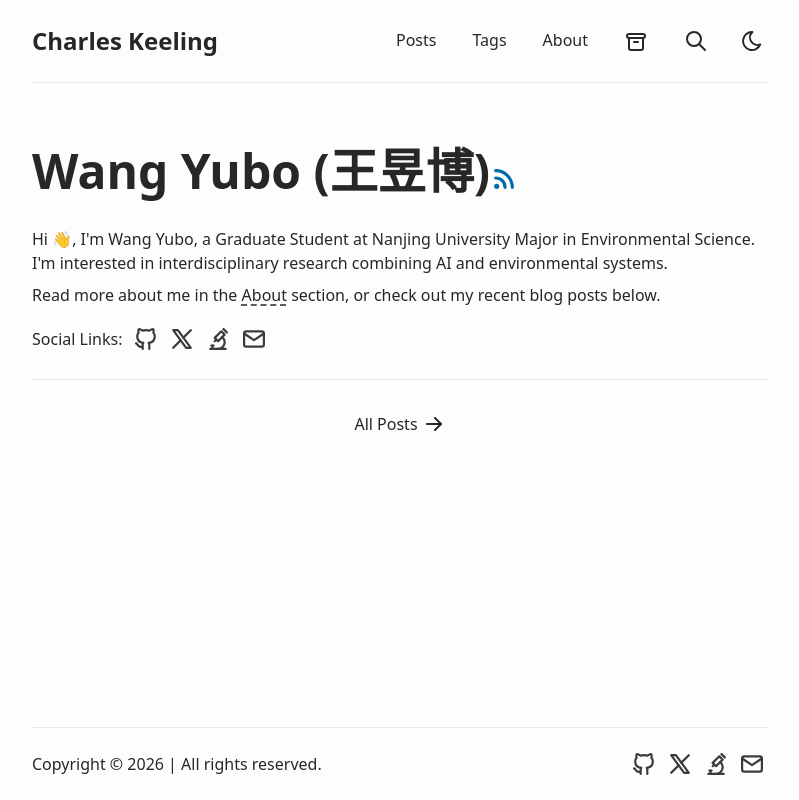
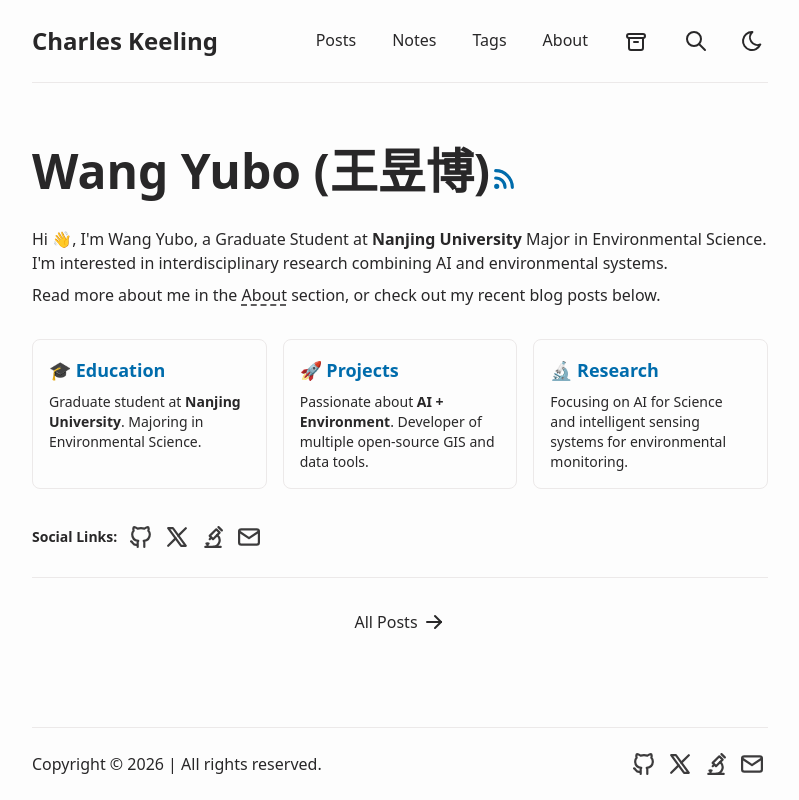
Before and after one commit to CharlesKeeling65/CharlesKeeling65.github.io, an Astro site: page / in a window 1280 px wide. Shown: the whole page, without its empty margins (240-1039 px from the left). Built offline with nearby package versions, Linux system fonts and the light colour scheme; Astro itself is replaced by a stand-in of ours.

Commit message:
feat: add Notes to navbar and Highlights to homepage

```diff
--- a/src/components/Header.astro
+++ b/src/components/Header.astro
@@ -74,6 +74,11 @@ const isActive = (path: string) => {
         <li class="col-span-2">
           <a href="/posts" class:list={{ "active-nav": isActive("/posts") }}>
             Posts
+          </a>
+        </li>
+        <li class="col-span-2">
+          <a href="/notes" class:list={{ "active-nav": isActive("/notes") }}>
+            Notes
           </a>
         </li>
         <li class="col-span-2">
--- a/src/pages/index.astro
+++ b/src/pages/index.astro
@@ -42,7 +42,7 @@ const recentPosts = sortedPosts.filter(({ data }) => !data.featured);
       </a>
 
       <p>
-        Hi 👋, I'm Wang Yubo, a Graduate Student at Nanjing University Major in Environmental Science.
+        Hi 👋, I'm Wang Yubo, a Graduate Student at <b>Nanjing University</b> Major in Environmental Science.
         I'm interested in interdisciplinary research combining AI and environmental systems.
       </p>
       <p class="mt-2">
@@ -54,11 +54,28 @@ const recentPosts = sortedPosts.filter(({ data }) => !data.featured);
           About
         </LinkButton> section, or check out my recent blog posts below.
       </p>
+
+      <!-- Career Highlights Section -->
+      <div class="mt-8 grid grid-cols-1 gap-4 sm:grid-cols-3">
+        <div class="rounded-lg border border-border p-4 transition-all hover:border-accent">
+          <h3 class="mb-2 text-lg font-bold text-accent">🎓 Education</h3>
+          <p class="text-sm">Graduate student at <b>Nanjing University</b>. Majoring in Environmental Science.</p>
+        </div>
+        <div class="rounded-lg border border-border p-4 transition-all hover:border-accent">
+          <h3 class="mb-2 text-lg font-bold text-accent">🚀 Projects</h3>
+          <p class="text-sm">Passionate about <b>AI + Environment</b>. Developer of multiple open-source GIS and data tools.</p>
+        </div>
+        <div class="rounded-lg border border-border p-4 transition-all hover:border-accent">
+          <h3 class="mb-2 text-lg font-bold text-accent">🔬 Research</h3>
+          <p class="text-sm">Focusing on AI for Science and intelligent sensing systems for environmental monitoring.</p>
+        </div>
+      </div>
+
       {
         // only display if at least one social link is enabled
         SOCIALS.length > 0 && (
-          <div class="mt-4 flex max-sm:flex-col sm:items-center">
-            <div class="me-2 mb-1 whitespace-nowrap sm:mb-0">Social Links:</div>
+          <div class="mt-8 flex max-sm:flex-col sm:items-center">
+            <div class="me-2 mb-1 whitespace-nowrap sm:mb-0 text-sm font-semibold">Social Links:</div>
             <Socials />
           </div>
         )
--- /dev/null
+++ b/src/pages/notes.astro
@@ -0,0 +1,27 @@
+---
+import { getCollection } from "astro:content";
+import Main from "@/layouts/Main.astro";
+import Layout from "@/layouts/Layout.astro";
+import Header from "@/components/Header.astro";
+import Footer from "@/components/Footer.astro";
+import Card from "@/components/Card.astro";
+import getSortedPosts from "@/utils/getSortedPosts";
+import { SITE } from "@/config";
+
+const posts = await getCollection("blog", ({ data }) =>
+  !data.draft && data.tags.includes("notes")
+);
+
+const sortedPosts = getSortedPosts(posts);
+---
+
+<Layout title={`Notes | ${SITE.title}`}>
+  <Header />
+  <Main pageTitle="Notes" pageDesc="My study notes and learning journey.">
+    <ul>
+      {sortedPosts.map(data => <Card {...data} />)}
+    </ul>
+    {sortedPosts.length === 0 && <p class="py-8 italic">No notes found. Add "notes" tag to your posts to see them here.</p>}
+  </Main>
+  <Footer />
+</Layout>
```
